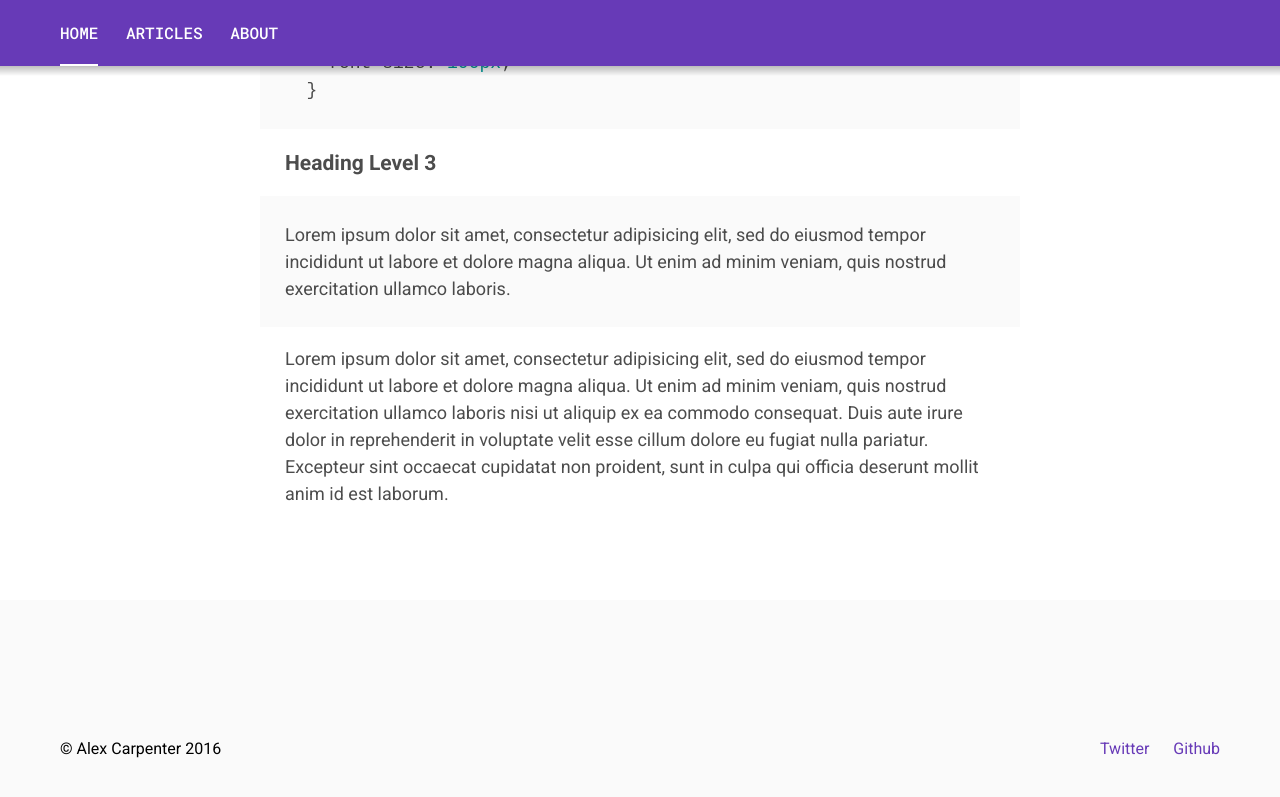
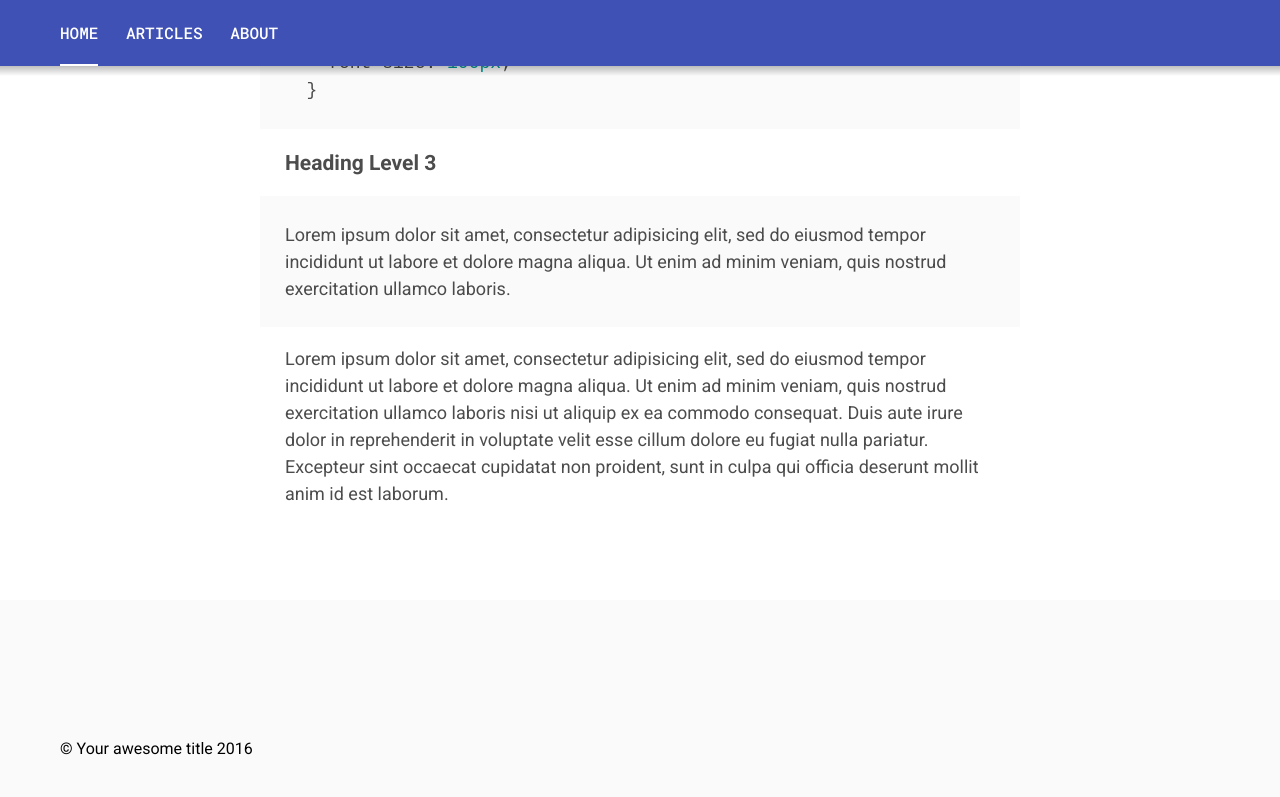
Before and after one commit to alexcarpenter/material-jekyll-theme, a Jekyll site: the page built from index.markdown, in a window 1280 px wide and 900 px high, scrolled down 772 px. Shown: the top 797 px of the window. Built offline with Jekyll 4.4.1, drawn with Linux system fonts in a browser that asks for light colours; part of the change alters nothing that is shown.

Commit message:
Reset _config.yml to default settings

```diff
--- a/_config.yml
+++ b/_config.yml
@@ -1,20 +1,39 @@
+# Welcome to Jekyll!
+#
+# This config file is meant for settings that affect your whole blog, values
+# which you are expected to set up once and rarely edit after that. If you find
+# yourself editing these this file very often, consider using Jekyll's data files
+# feature for the data you need to update frequently.
+#
+# For technical reasons, this file is *NOT* reloaded automatically when you use
+# 'jekyll serve'. If you change this file, please restart the server process.
+
 # Site settings
-title: Alex Carpenter
+# These are used to personalize your new site. If you look in the HTML files,
+# you will see them accessed via {{ site.title }}, {{ site.email }}, and so on.
+# You can create any custom variable you would like, and they will be accessible
+# in the templates via {{ site.myvariable }}.
+title: Your awesome title
 email: your-email@domain.com
-description: >
+description: > # this means to ignore newlines until "baseurl:"
   Write an awesome description for your new site here. You can edit this
   line in _config.yml. It will appear in your document head meta (for
   Google search results) and in your feed.xml site description.
-baseurl: "/material-jekyll-theme"
-url: "http://alexcarpenter.me"
-fixedNav: 'true' # true or false
-theme: purple # green, blue, orange, purple, grey
-twitterUsername: hybrid_alex
-githubUsername: alexcarpenter
+baseurl: "" # the subpath of your site, e.g. /blog
+url: "http://example.com" # the base hostname & protocol for your site
+
+# Social
+githubUsername:
+twitterUsername:
 dribbbleUsername:
 codepenUsername:
 
 # Build settings
+markdown: kramdown
+
+#theme: purple # green, blue, orange, purple, grey
+fixedNav: 'true' # true or false
+
 permalink: /:year/:month/:title
 markdown: kramdown
 include: [_pages]
```
